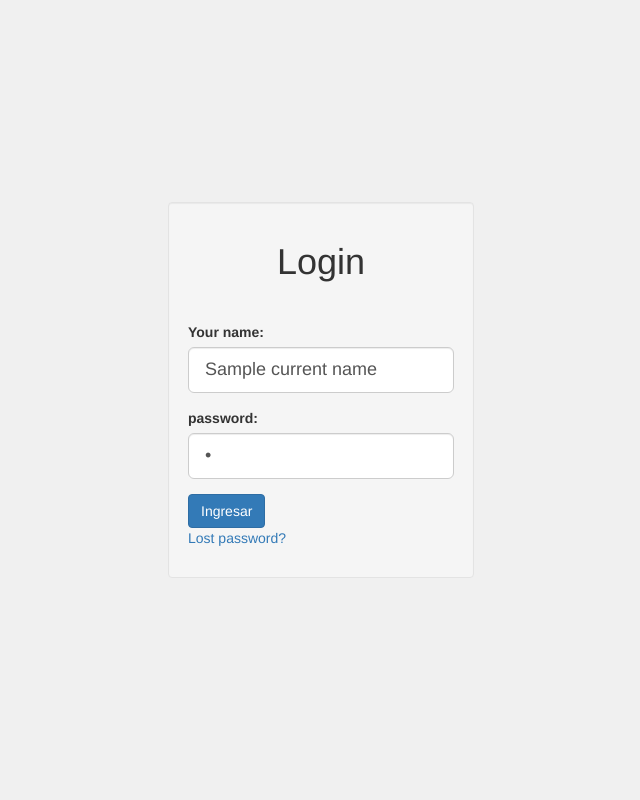
After one commit to WilliamPerezBeltran/django_project2, a Django app: template templates/registration/login.html in a window 1280 px wide. The commit adds this page. Shown: the whole page, without its empty margins (264-904 px from the left). Run offline with Django 3.2, Linux system fonts and the light colour scheme; the template is opened without the code that fills it: most values are stand-ins (such as "Sample title", 1, 10 or a date in 2020); some libraries are stand-ins or nearby versions.

Commit message:
Create login

```diff
--- a/catalog/templates/base_generic.html
+++ b/catalog/templates/base_generic.html
@@ -13,55 +13,43 @@
   {% load static %}
   <link rel="stylesheet" href="{% static 'css/style.css' %}">
 </head>
-<body>
-  <div  class="container-fluid">
+<body style="background: #F0F0F0">
+
+  <!-- <div   class="container-fluid"> -->
     <div class="row">
-      <div style="background: #F5F5F5;height: 100vh;" class="col-sm-2">
-        {% block sidebar %}
-        <!-- <ul class="sidebar-nav">
-          <li><a href="{% url 'catalog:index' %}">Productos</a></li>
-          <li><a href="">All books</a></li>
-          <li><a href="">All authors</a></li>
-        </ul>
- -->
-        <nav class="navbar navbar-default sidebar" role="navigation">
+  {% block sidebar %}
+
+    {% if user.is_authenticated %}
+      <!-- <div style="background: #F5F5F5;height: 100vh;" class="col-sm-2"> -->
+      <div class="col-sm-2">
+        <nav style="height: 100vh;" class="navbar navbar-default sidebar" role="navigation">
           <!-- <div class="container-fluid"> -->
-            <div class="navbar-header">
-              <button type="button" class="navbar-toggle" data-toggle="collapse" data-target="#bs-sidebar-navbar-collapse-1">
-                <span class="sr-only">Toggle navigation</span>
-                <span class="icon-bar"></span>
-                <span class="icon-bar"></span>
-                <span class="icon-bar"></span>
-              </button>
-            </div>
+
             <div class="collapse navbar-collapse" id="bs-sidebar-navbar-collapse-1">
               <ul class="nav navbar-nav">
+                 <li><a>User: {{ user.get_username }}</a></li>
                 <li class="active"><a href="{% url 'catalog:index' %}">Home<span style="font-size:16px;" class="pull-right hidden-xs showopacity glyphicon glyphicon-home"></span></a></li>
                 <li ><a href="{% url 'catalog:products' %}">Productos<span style="font-size:16px;" class="pull-right hidden-xs showopacity glyphicon glyphicon-tags"></span></a></li>
+                {% if user.is_authenticated %}
+                   <li><a href="{% url 'logout'%}?next={{request.path}}">Logout</a></li>
 
-               <!--  <li class="dropdown">
-                  <a href="#" class="dropdown-toggle" data-toggle="dropdown">Usuarios <span class="caret"></span><span style="font-size:16px;" class="pull-right hidden-xs showopacity glyphicon glyphicon-user"></span></a>
-                  <ul class="dropdown-menu forAnimate" role="menu">
-                    <li><a href="">Crear</a></li>
-                    <li><a href="#">Modificar</a></li>
-                    <li><a href="#">Reportar</a></li>
-                    <li class="divider"></li>
-                    <li><a href="#">Separated link</a></li>
-                    <li class="divider"></li>
-                    <li><a href="#">Informes</a></li>
-                  </ul>
-                </li>    -->
-
-                <!-- <li ><a href="#">Libros<span style="font-size:16px;" class="pull-right hidden-xs showopacity glyphicon glyphicon-th-list"></span></a></li> -->
-
-
-                <!-- <li ><a href="#">Tags<span style="font-size:16px;" class="pull-right hidden-xs showopacity glyphicon glyphicon-tags"></span></a></li> -->
-
+                 {% else %}
+                   <li><a href="{% url 'login'%}?next={{request.path}}">Login</a></li>
+                 {% endif %}
 
               </ul>
             </div>
           <!-- </div> -->
         </nav>
+      </div>
+    {% endif  %}
+
+  {% endblock %}
+  <div class="col-sm-10 ">{% block content %}{% endblock %}</div>
+</div>
+<!-- </div> -->
+</body>
+</html>
 <style>
 body,html{
     height: 100%;
@@ -185,26 +173,3 @@ body,html{
 
 
 </style>
-
-
-
-
-
-
-
-
-
-
-
-
-
-
-
-
-        {% endblock %}
-      </div>
-      <div class="col-sm-10 ">{% block content %}{% endblock %}</div>
-    </div>
-  </div>
-</body>
-</html>
--- a/catalog/templates/index.html
+++ b/catalog/templates/index.html
@@ -8,8 +8,8 @@
     {% for category in num_category %}
 
     <div class="col-md-3">
-      <div class="well">
-        <h3><b>{{ category.name }}</b></h3>
+      <div class="well" style="padding-top: 0 !important;padding-bottom: 5px !important">
+        <h3 style="margin-top: 4px;"><b>{{ category.name }}</b></h3>
         <hr style="margin-top: 1px !important; margin-bottom: 1px !important">
         <p>
           <b>Total subcategorias:</b>  {{category.subcategory_set.all.count}}
--- a/project1/settings.py
+++ b/project1/settings.py
@@ -121,3 +121,5 @@ USE_TZ = True
 # https://docs.djangoproject.com/en/2.1/howto/static-files/
 
 STATIC_URL = '/static/'
+# Redirect to home URL after login (Default redirects to /accounts/profile/)
+LOGIN_REDIRECT_URL = '/'
--- a/project1/urls.py
+++ b/project1/urls.py
@@ -27,3 +27,7 @@ urlpatterns = [
 ]
 
 urlpatterns += static(settings.STATIC_URL, document_root=settings.STATIC_ROOT)
+#Add Django site authentication urls (for login, logout, password management)
+urlpatterns += [
+    path('accounts/', include('django.contrib.auth.urls')),
+]
--- /dev/null
+++ b/templates/registration/logged_out.html
@@ -0,0 +1,3 @@
+
+  <p>Logged out!</p>
+  <a href="{% url 'login'%}">Click here to login again.</a>
--- /dev/null
+++ b/templates/registration/login.html
@@ -0,0 +1,59 @@
+{% extends "base_generic.html" %}
+
+{% block content %}
+
+
+
+<div  class="container">
+  <div  class="row">
+    <!-- <div  class="col-sm-6 col-sm-offset-3"> -->
+    <div style=" width:100% !important;height: 100vh; display: flex;justify-content: center;align-items: center;">
+
+      {% if form.errors %}
+      <p>El usuario o password no coinciden. Por favor trate de nuevo.</p>
+      {% endif %}
+
+
+
+   <div class="well" >
+        <div style=" display: flex;justify-content: center;align-items: center; margin-bottom: 30px;">
+          <h1>Login</h1>
+        </div>
+
+        {% if next %}
+        {% if user.is_authenticated %}
+        <p>Your account doesn't have access to this page. To proceed,
+        please login with an account that has access.</p>
+        {% else %}
+        <p>Please login to see this page.</p>
+        {% endif %}
+      {% endif %}
+
+
+          <form method="post" action="{% url 'login' %}">
+            {% csrf_token %}
+
+            <div class="form-group">
+                <label for="id_username">Your name: </label>
+                <input class="form-control input-lg" id="id_username" type="text" name="username" value="{{ current_name }}">
+            </div>
+            <div class="form-group">
+              <label for="id_password">password: </label>
+              <input class="form-control input-lg" id="id_password" type="password" name="password" value="{{ password }}">
+            </div>
+            <input class="btn btn-primary" type="submit" value="Ingresar" />
+            <input type="hidden" name="next" value="{{ next }}" />
+          </form>
+
+          {# Assumes you setup the password_reset view in your URLconf #}
+          <p><a href="{% url 'password_reset' %}">Lost password?</a></p>
+      </div>
+
+
+
+
+
+    </div>
+  </div>
+</div>
+{% endblock %}
--- /dev/null
+++ b/templates/registration/password_reset_complete.html
@@ -0,0 +1,2 @@
+  <h1>The password has been changed!</h1>
+  <p><a href="{% url 'login' %}">log in again?</a></p>
--- /dev/null
+++ b/templates/registration/password_reset_done.html
@@ -0,0 +1 @@
+  <p>We've emailed you instructions for setting your password. If they haven't arrived in a few minutes, check your spam folder.</p>
--- /dev/null
+++ b/templates/registration/password_reset_email.html
@@ -0,0 +1,2 @@
+Someone asked for password reset for email {{ email }}. Follow the link below:
+{{ protocol}}://{{ domain }}{% url 'password_reset_confirm' uidb64=uid token=token %}
```
Also changed, not shown: catalog/views.py (+8 -1 lines), templates/registration/password_reset_confirm.html (added, +25 -0 lines), templates/registration/password_reset_form.html (added, +8 -0 lines), db.sqlite3.
